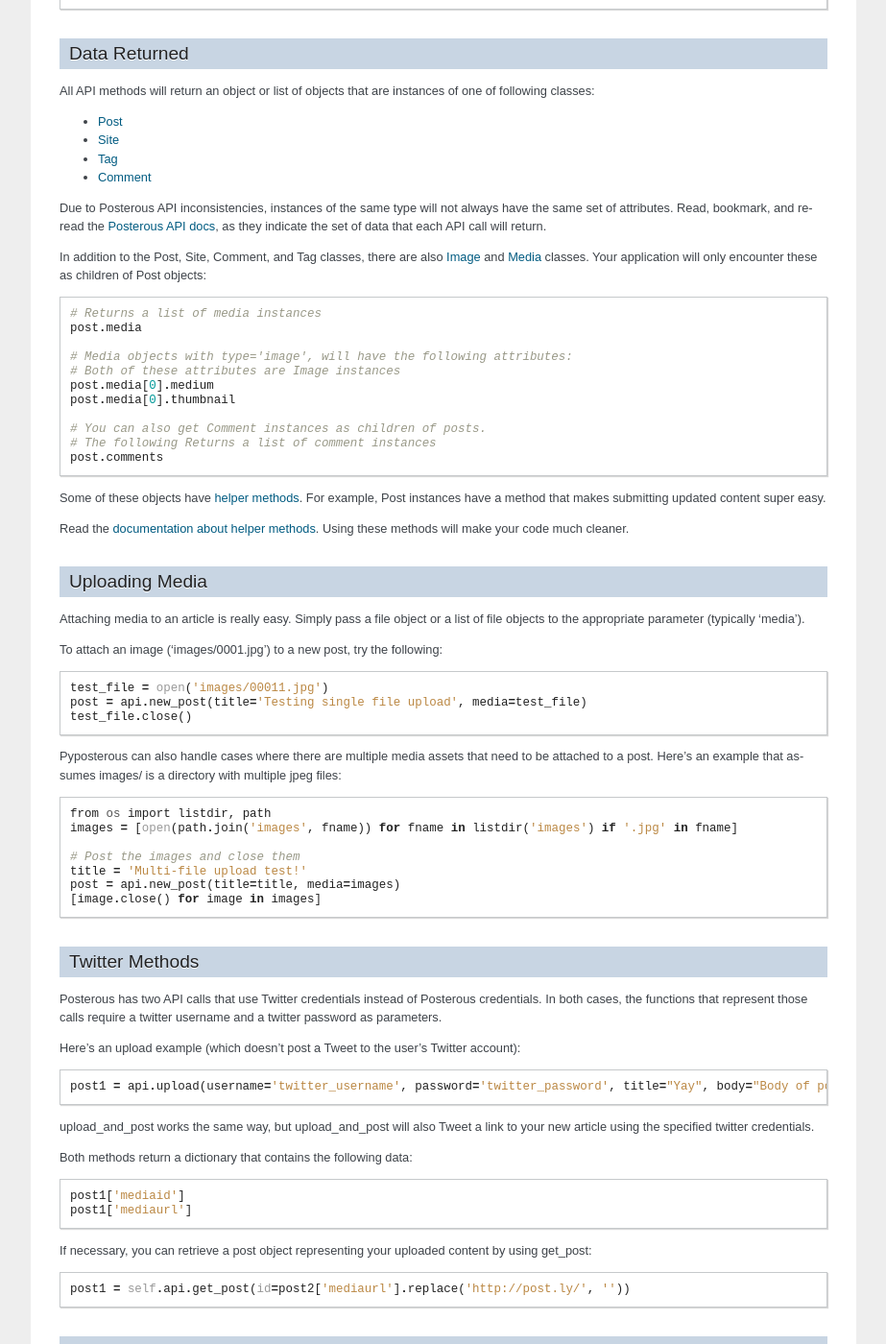
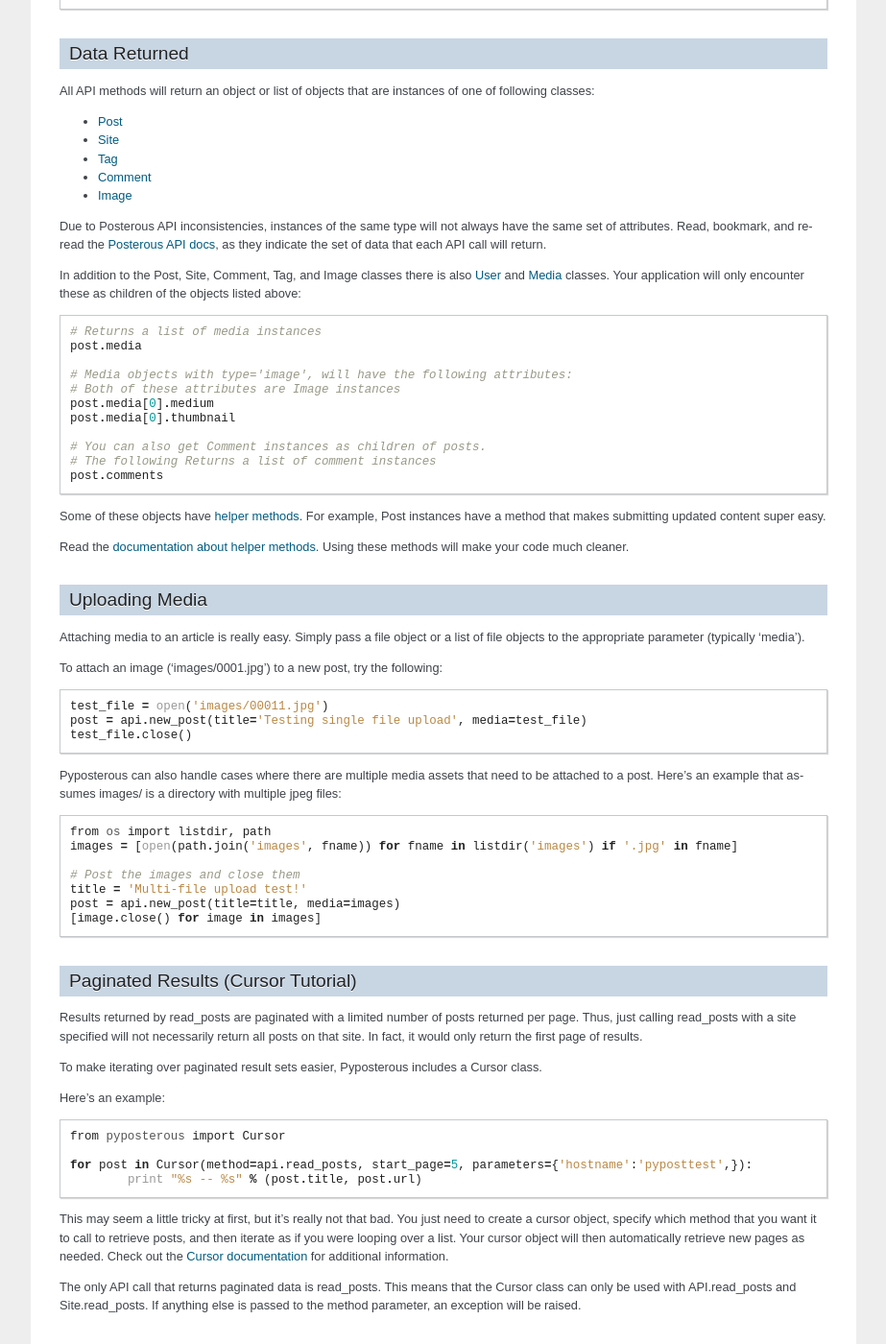
Before and after one commit to thomasw/pyposterous, a Sphinx documentation site: the page built from doc/tutorial.rst, in a window 1280 px wide and 1400 px high, scrolled down 2168 px. Shown: the whole window at 96% size, without its empty margins (198-1121 px from the left). Built offline with Sphinx 7.4.7, drawn with Linux system fonts in a browser that asks for light colours.

Commit message:
Updated the tutorial section. Removed some old Twitter method information and updated the Data Returned section.

```diff
--- a/doc/tutorial.rst
+++ b/doc/tutorial.rst
@@ -117,10 +117,11 @@ All API methods will return an object or list of objects that are instances of o
 * :ref:`Site <site_class>`
 * :ref:`Tag <tag_class>`
 * :ref:`Comment <comment_class>`
+* :ref:`Image <image_class>`
 
 Due to Posterous API inconsistencies, instances of the same type will not always have the same set of attributes. Read, bookmark, and re-read the `Posterous API docs <http://posterous.com/api>`_, as they indicate the set of data that each API call will return.
 
-In addition to the Post, Site, Comment, and Tag classes, there are also :ref:`Image <image_class>` and :ref:`Media <media_class>` classes. Your application will only encounter these as children of Post objects::
+In addition to the Post, Site, Comment, Tag, and Image classes there is also :ref:`User <user_class>` and :ref:`Media <media_class>` classes. Your application will only encounter these as children of the objects listed above::
 
 	# Returns a list of media instances
 	post.media
@@ -160,26 +161,6 @@ Pyposterous can also handle cases where there are multiple media assets that nee
 	[image.close() for image in images]
 
 
-Twitter Methods
-===============
-
-Posterous has two API calls that use Twitter credentials instead of Posterous credentials. In both cases, the functions that represent those calls require a twitter username and a twitter password as parameters.
-
-Here's an upload example (which doesn't post a Tweet to the user's Twitter account)::
-
-	post1 = api.upload(username='twitter_username', password='twitter_password', title="Yay", body="Body of post!")
-
-upload_and_post works the same way, but upload_and_post will also Tweet a link to your new article using the specified twitter credentials.
-
-Both methods return a dictionary that contains the following data::
-
-	post1['mediaid']
-	post1['mediaurl']
-
-If necessary, you can retrieve a post object representing your uploaded content by using get_post::
-
-	post1 = self.api.get_post(id=post2['mediaurl'].replace('http://post.ly/', ''))
-
 Paginated Results (Cursor Tutorial)
 ===================================
 
```
Also changed, not shown: doc/api_reference.rst (+4 -3 lines).
